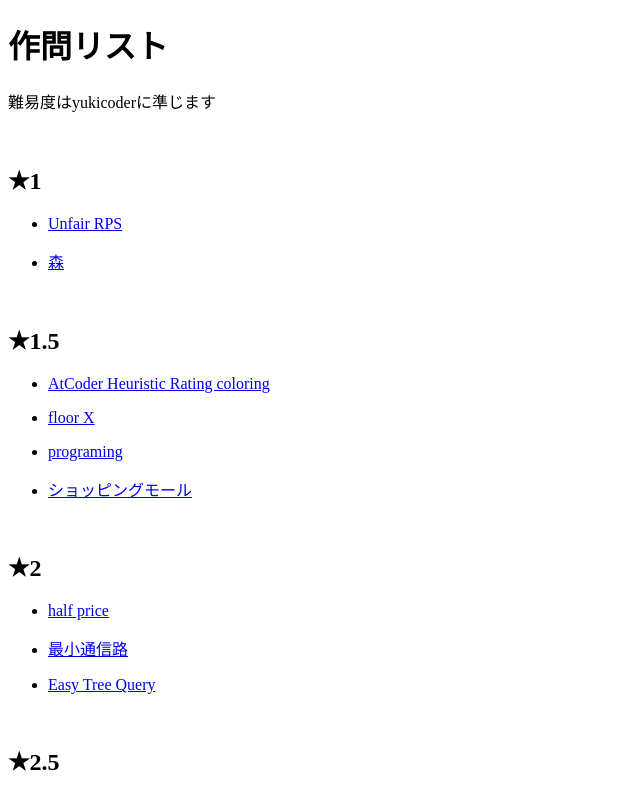
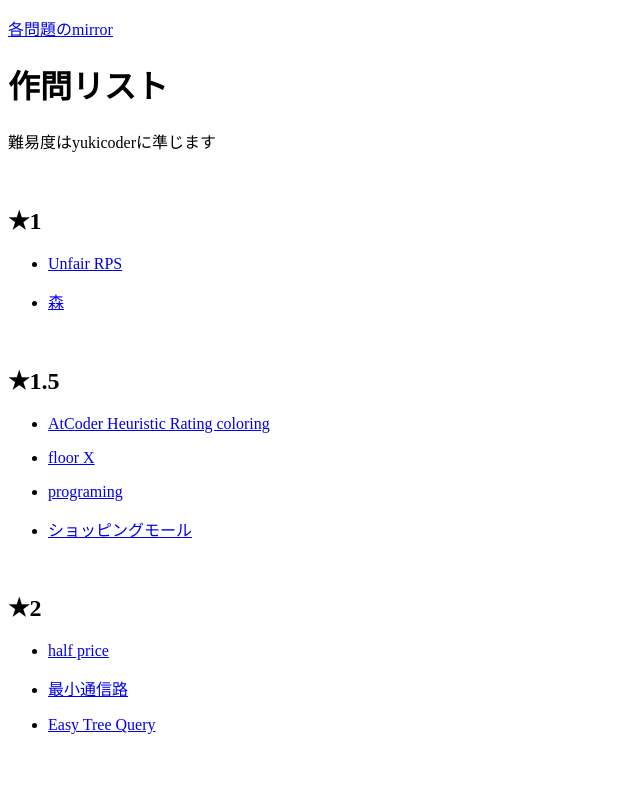
Before and after one commit to harurunrunrun/Homepages, a plain HTML site: page src/problemlist.html in a window 1280 px wide. Shown: the top 785 px of the page, without its empty margins (0-640 px from the left). Drawn offline with Linux system fonts and the light colour scheme.

Commit message:
Add files via upload

```diff
--- a/src/problemlist.html
+++ b/src/problemlist.html
@@ -4,6 +4,8 @@
     <meta charset="utf-8">
     <title>作問リスト</title>
   </head>
+
+  <p><a href="mirror/mirror.html">各問題のmirror</a></p>
 
   <body>
     <h1>作問リスト</h1>
```
